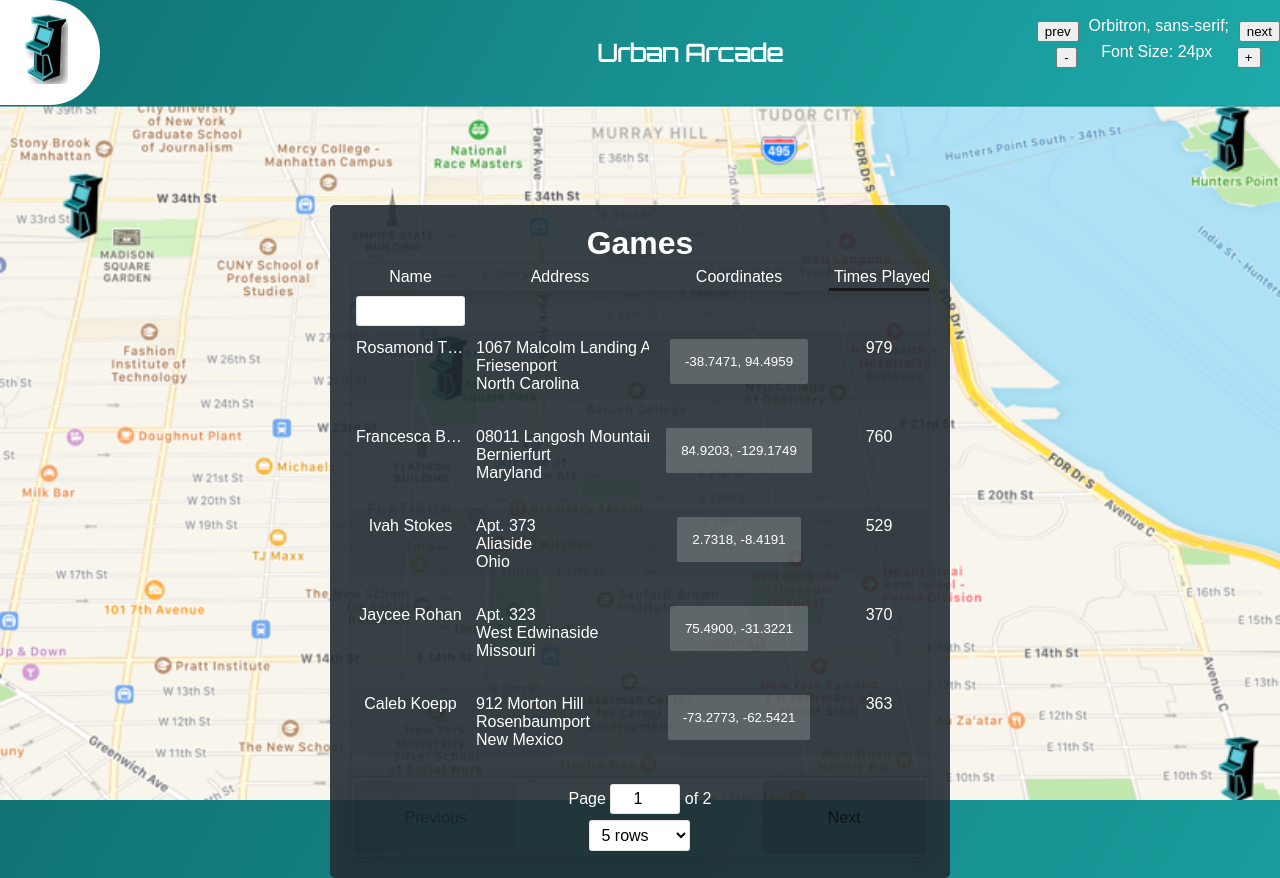
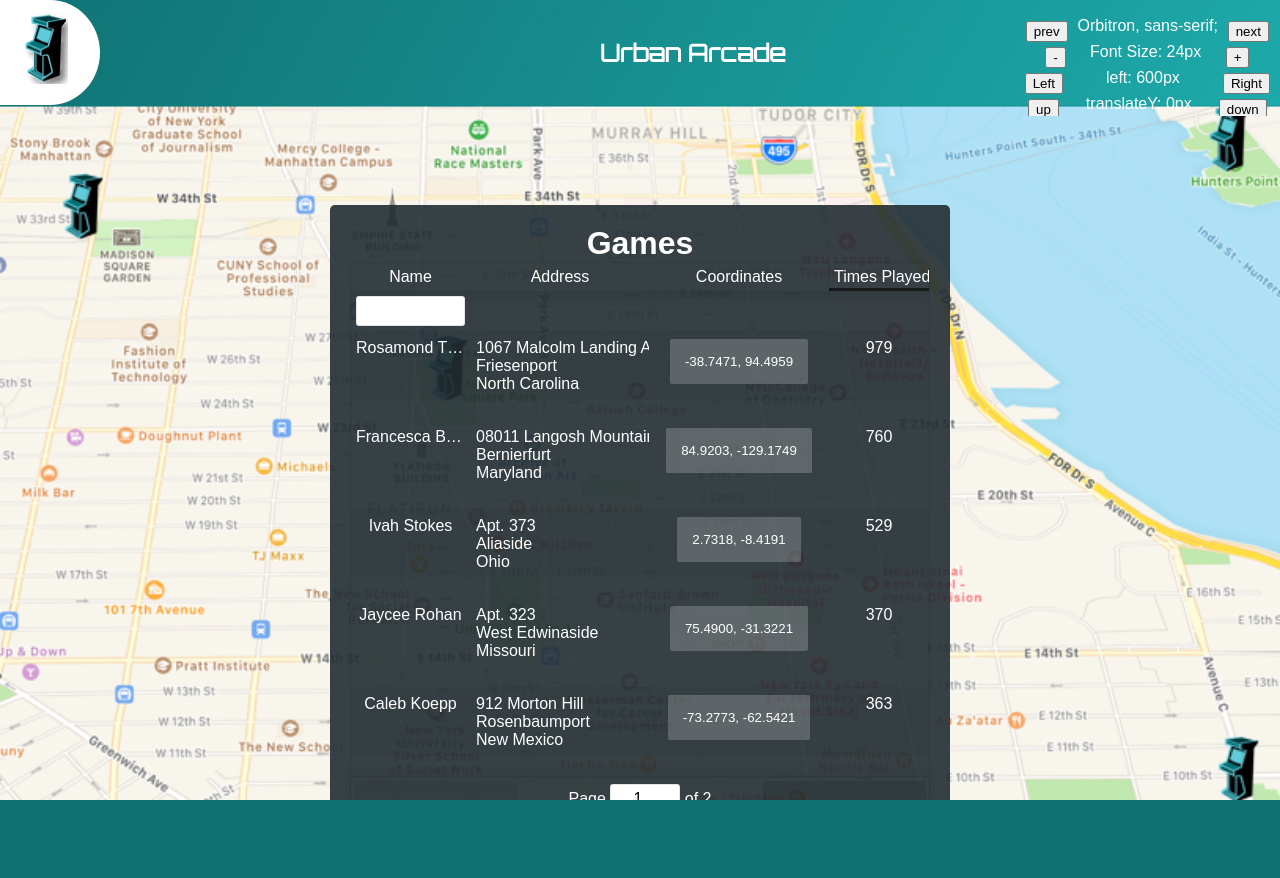
Before and after one commit to Schmerb/urban-arcade, a React app: page / in a window 1280 px wide. After the commit the page ends 800 px from the top, so only its background shows below. Built offline with nearby package versions, Linux system fonts and the light colour scheme; a web font is replaced by a local one; what hex-rgba, react-google-maps would draw is missing.

Commit message:
added left/right/up/down tools for testing

```diff
--- a/src/components/App.css
+++ b/src/components/App.css
@@ -5,6 +5,7 @@ body {
   background-color: #107273;
   background-image: linear-gradient(120deg, #107273 0%, #20b5b5 120%);
   box-sizing: border-box;
+  overflow-x: hidden;
 }
 
 .App {
--- a/src/components/partials/banner.js
+++ b/src/components/partials/banner.js
@@ -11,13 +11,18 @@ import { fonts } from 'src/fonts.js'
 // import { BG_COLOR } from 'utils/styles'
 
 const MyHeader = styled.header`
-${props => props.loginIsOpen
+  position: relative;
+  ${props => props.loginIsOpen
     ? css`filter: blur(3px);`
     : null}
 `
+
 const H1 = styled.h1`
+  position: absolute;
   font-family: ${props => props.fontFamily}
-  font-size: ${props => props.fontSize + 'px;'}
+  font-size: ${props => props.fontSize}px;
+  left: ${props => props.left}px;
+  transform: translateY(${props => props.translateY}px);
 `
 
 const Logo = styled.img`
@@ -53,8 +58,9 @@ const Label = styled.label`
 const List = styled.ul`
   position: absolute;
   top: 0;
-  right: 0;
+  right: 10px;
   height: 100px;
+  padding: 0;
   overflow: hidden;
   list-style: none;
 `
@@ -66,11 +72,35 @@ class Banner extends Component {
     this.state = {
       fontFamily: fonts[0][key],
       fontSize: 24,
+      left: 600,
+      translateY: 0,
       url: '/add-game'
     }
 
     this.index = 0
     this.max = fonts.length - 1
+  }
+
+  handleLeft = (direction, fastForward = false) => {
+    const current = this.state.left
+    const next = direction === 'left' ? (fastForward ? -100 : -20) : (fastForward ? 100 : 20)
+    this.setState({ left: current + next })
+  }
+
+  handleTranslateY = (direction, fastForward = false) => {
+    const current = this.state.translateY
+    const max = 40
+    const min = -40
+
+    let next = direction === 'up' ? (fastForward ? -2 : -1) : (fastForward ? 2 : 1)
+
+    next = current + next
+    if (next > max) {
+      next = max
+    } else if (next < min) {
+      next = min
+    }
+    this.setState({ translateY: next })
   }
 
   handleNext = () => this.handleClick('next')
@@ -104,7 +134,13 @@ class Banner extends Component {
           </LogoWrap>
         </Link>
         <div className='title-wrap'>
-          <H1 fontFamily={this.state.fontFamily} fontSize={this.state.fontSize} className='App-title'>Urban Arcade</H1>
+          <H1 className='App-title'
+            left={this.state.left}
+            translateY={this.state.translateY}
+            fontFamily={this.state.fontFamily}
+            fontSize={this.state.fontSize}>
+            Urban Arcade
+          </H1>
           <List>
             <li>
               <Button onClick={this.handlePrev} type='button'>prev</Button>
@@ -115,6 +151,22 @@ class Banner extends Component {
               <Button onClick={this.handleFontNeg} type='button'>-</Button>
               <Label>Font Size: {this.state.fontSize}px</Label>
               <Button onClick={this.handleFontPlus} type='button'>+</Button>
+            </li>
+            <li>
+              <Button onDoubleClick={() => this.handleLeft('left', true)} onClick={() => this.handleLeft('left')} type='button'>Left</Button>
+              <Label>left: {this.state.left}px</Label>
+              <Button onDoubleClick={() => this.handleLeft('right', true)} onClick={() => this.handleLeft('right')} type='button'>Right</Button>
+            </li>
+            <li>
+              <Button
+                onDoubleClick={() => this.handleTranslateY('up', true)}
+                onClick={() => this.handleTranslateY('up')}
+                type='button'>up</Button>
+              <Label>translateY: {this.state.translateY}px</Label>
+              <Button
+                onDoubleClick={() => this.handleTranslateY('down', true)}
+                onClick={() => this.handleTranslateY('down')}
+                type='button'>down</Button>
             </li>
           </List>
         </div>
```
